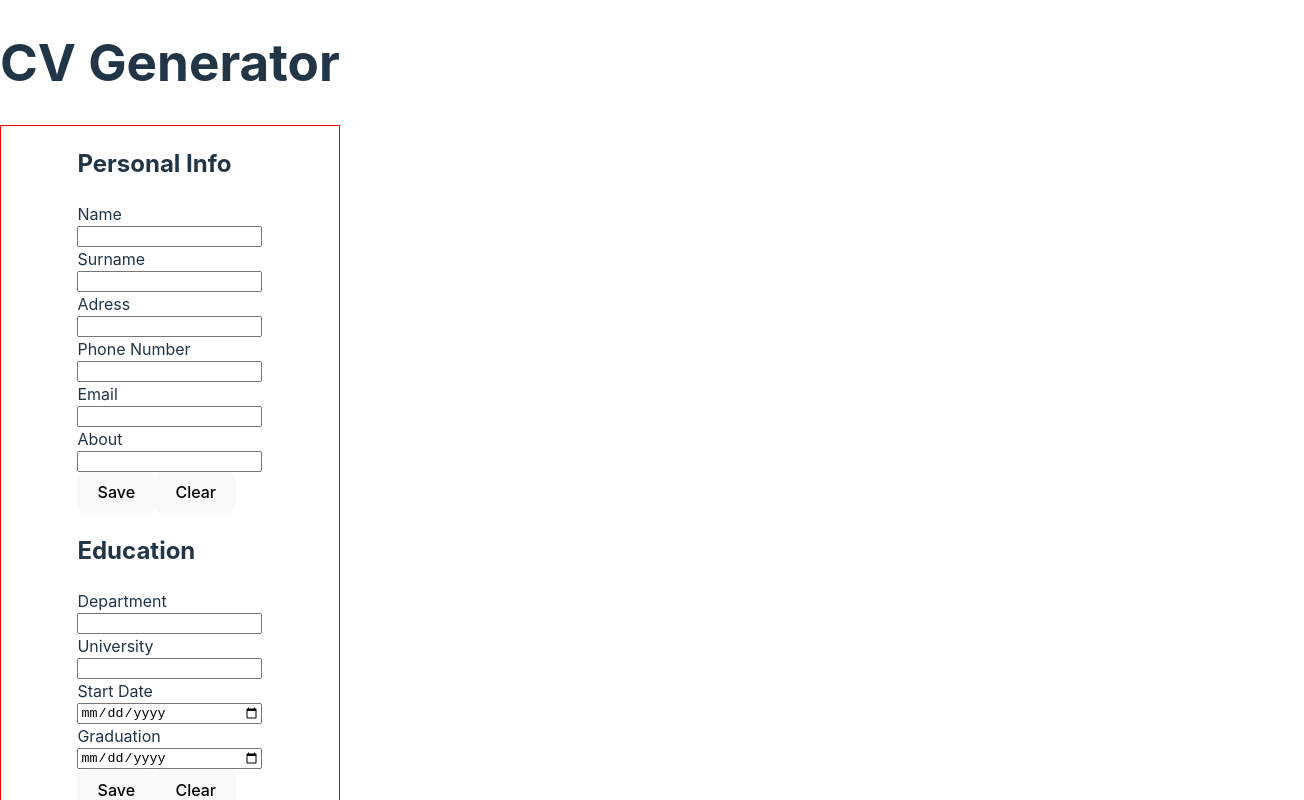
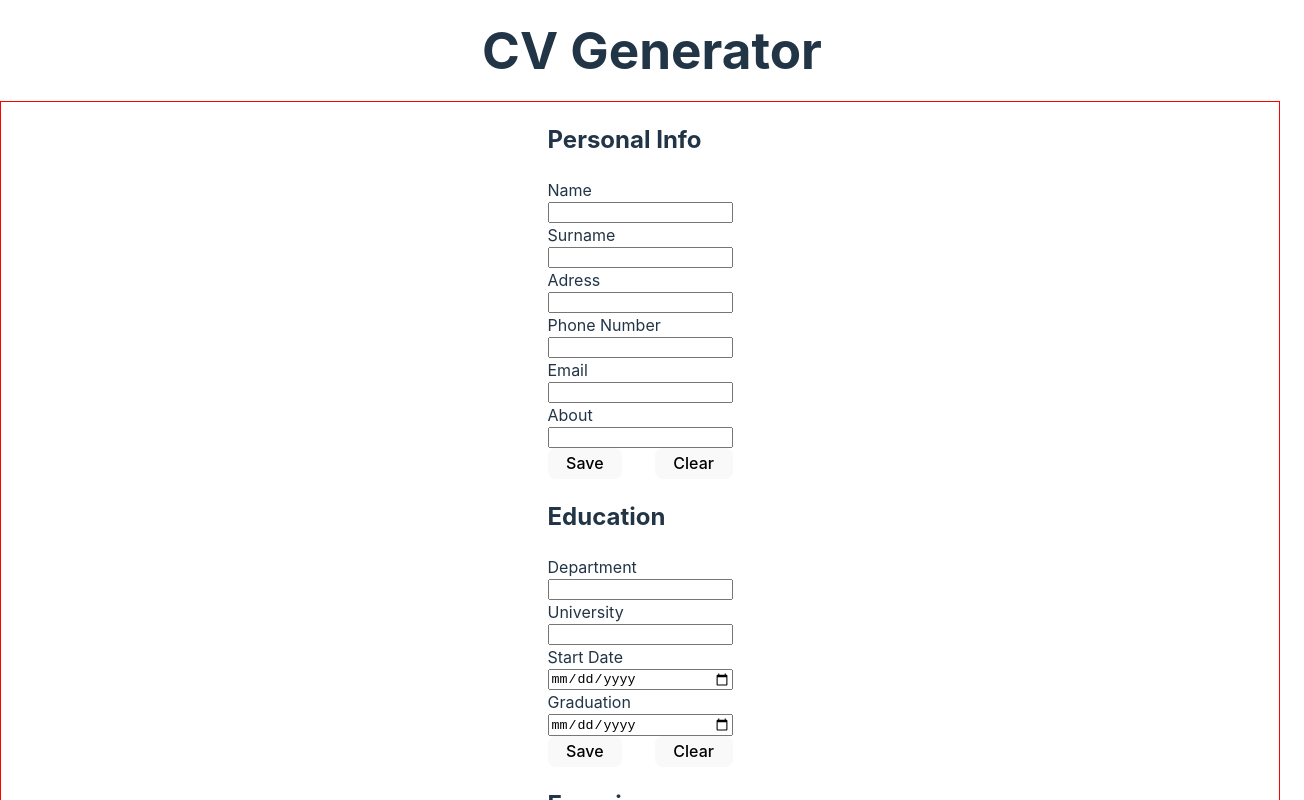
Before and after one commit to mbdeviant/resume-generator, a React (Vite) app: page / in a window 1280 px wide. Shown: the top 800 px of the page, 1304 px wide, since content can reach past the window. Built offline with nearby package versions, Linux system fonts and the light colour scheme.

Commit message:
stylise layout to fit content

```diff
--- a/src/index.css
+++ b/src/index.css
@@ -13,7 +13,9 @@
   -moz-osx-font-smoothing: grayscale;
   -webkit-text-size-adjust: 100%;
 }
-
+#root {
+  min-width: 100%;
+}
 a {
   font-weight: 500;
   color: #646cff;
@@ -23,17 +25,27 @@ a:hover {
   color: #535bf2;
 }
 
+body,
+h1,
+form,
+div {
+  margin: 0;
+  padding: 0;
+}
+
 body {
   margin: 0;
   display: flex;
   place-items: center;
-  min-width: 320px;
   min-height: 100vh;
 }
 
 h1 {
   font-size: 3.2em;
-  line-height: 1.1;
+  margin: 0;
+  padding: 12px;
+  min-width: 100%;
+  text-align: center;
 }
 .forms {
   display: flex;
@@ -41,11 +53,14 @@ h1 {
   align-items: center;
   border: 1px solid red;
 }
-
+.btnContainer {
+  display: flex;
+  justify-content: space-between;
+}
 button {
   border-radius: 8px;
   border: 1px solid transparent;
-  padding: 0.6em 1.2em;
+  padding: 0.3em 1.1em;
   font-size: 1em;
   font-weight: 500;
   font-family: inherit;
```
